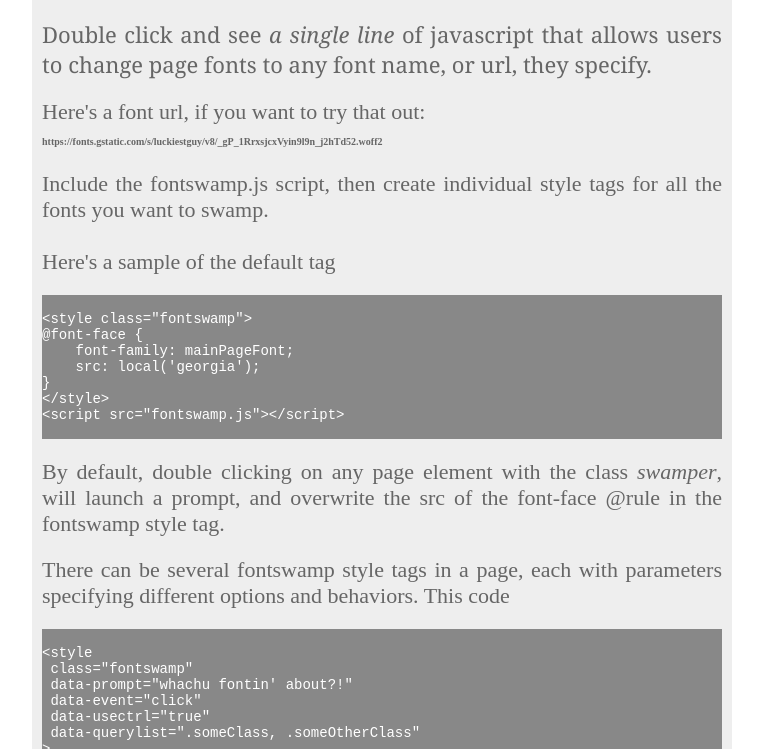
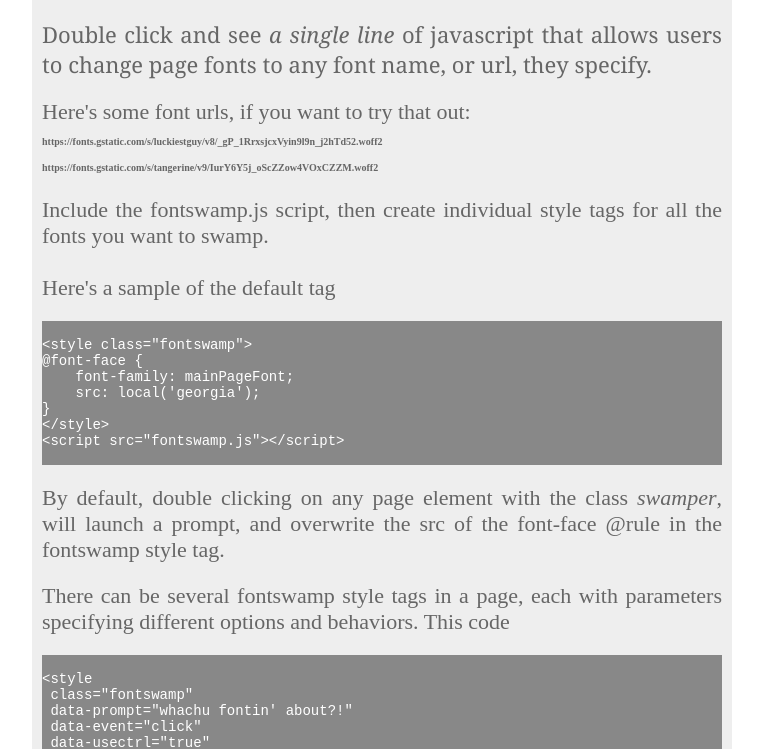
Before and after one commit to queviva/fontswamp, a plain HTML site: page index.html in a window 1280 px wide. Shown: the part 51-800 px from the top of the page, without its empty margins (258-1021 px from the left). Drawn offline with Linux system fonts and the light colour scheme; a web font is replaced by a local one.

Commit message:
another url font

```diff
--- a/index.html
+++ b/index.html
@@ -24,10 +24,12 @@
         page fonts to any font name, or url, they specify.
     </div>
     <div class="qr">
-        Here's a font url, if you want to try that out:
+        Here's some font urls, if you want to try that out:
         <br>
         <b style="font-size:10px;">
             https://fonts.gstatic.com/s/luckiestguy/v8/_gP_1RrxsjcxVyin9l9n_j2hTd52.woff2
+            <br>
+            https://fonts.gstatic.com/s/tangerine/v9/IurY6Y5j_oScZZow4VOxCZZM.woff2
         </b>
     </div>
     <div class="qr">
@@ -337,7 +339,7 @@ document
     </div>
 
 
-    <div id="sig" class="qr" style="height:100px;text-align:right;">
+    <div id="sig" class="qr" style="height:100px;text-align:right;font-family:swampfont">
         ~queviva
     </div>
 </div>
```
